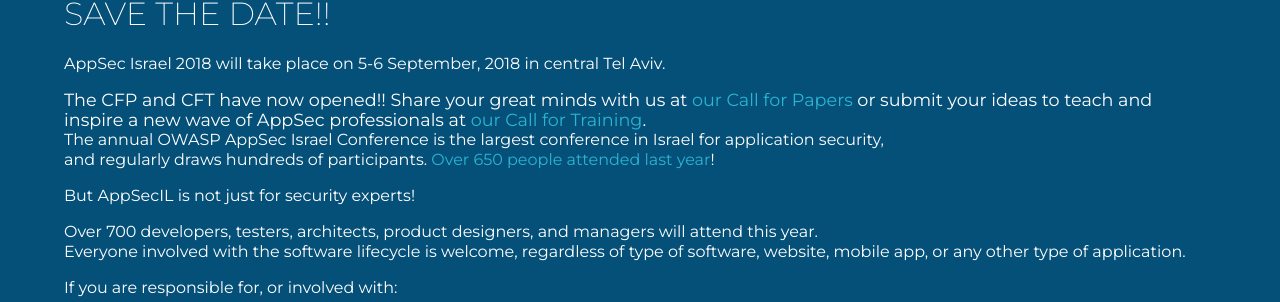
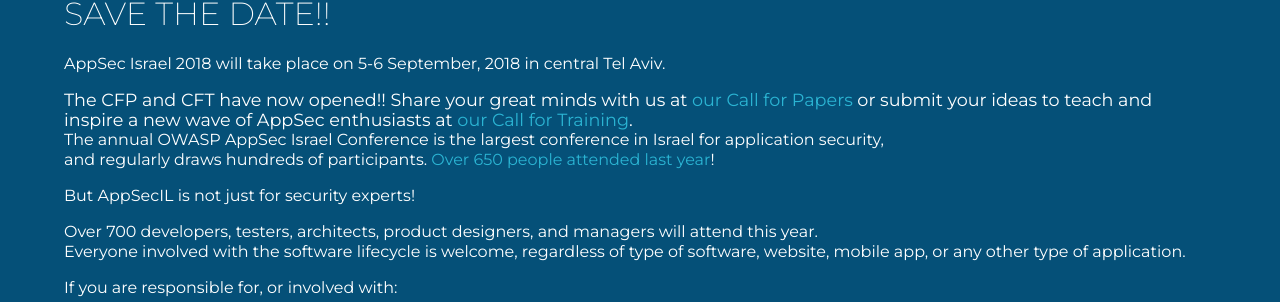
Before and after one commit to OWASP/AppSec-Israel-2018, a Jekyll site: the page built from index.md, in a window 1280 px wide. Shown: the part 322-624 px from the top of the page. Built offline with Jekyll 4.4.1, drawn with Linux system fonts in a browser that asks for light colours; our own code applies the rules of GitHub Pages for plain Markdown files.

Commit message:
Update index.md (#9)

```diff
--- a/index.md
+++ b/index.md
@@ -6,7 +6,7 @@
 ### SAVE THE DATE!!
 **{{ site.title }} will take place on {{ site.dates }} in central Tel Aviv.**
 
-#### The CFP and CFT have now opened!! Share your great minds with us at [our Call for Papers](https://www.papercall.io/appsecisrael2018) or submit your ideas to teach and inspire a new wave of AppSec professionals at [our Call for Training](https://www.papercall.io/appsecisrael2018training).
+#### The CFP and CFT have now opened!! Share your great minds with us at [our Call for Papers](https://www.papercall.io/appsecisrael2018) or submit your ideas to teach and inspire a new wave of AppSec enthusiasts at [our Call for Training](https://www.papercall.io/appsecisrael2018training).
 
 The annual OWASP AppSec Israel Conference is the largest conference in Israel for application security,
 and regularly draws hundreds of participants. [Over 650 people attended last year](https://2017.appsecil.org)!
```
